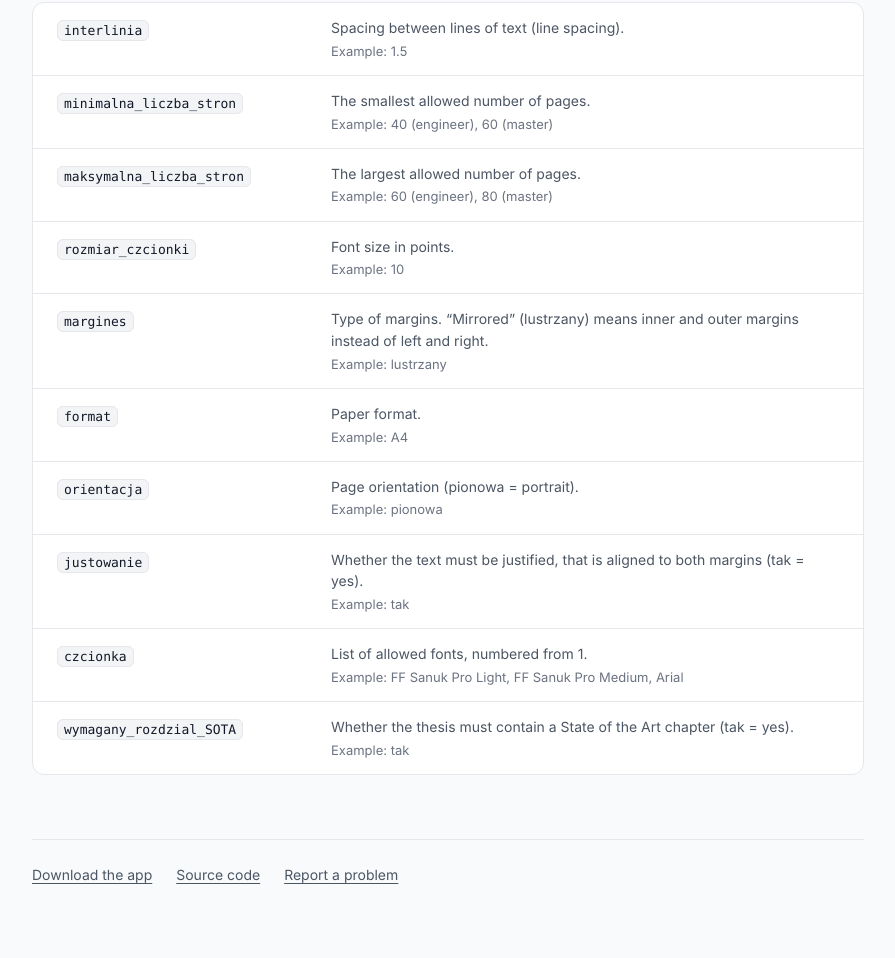
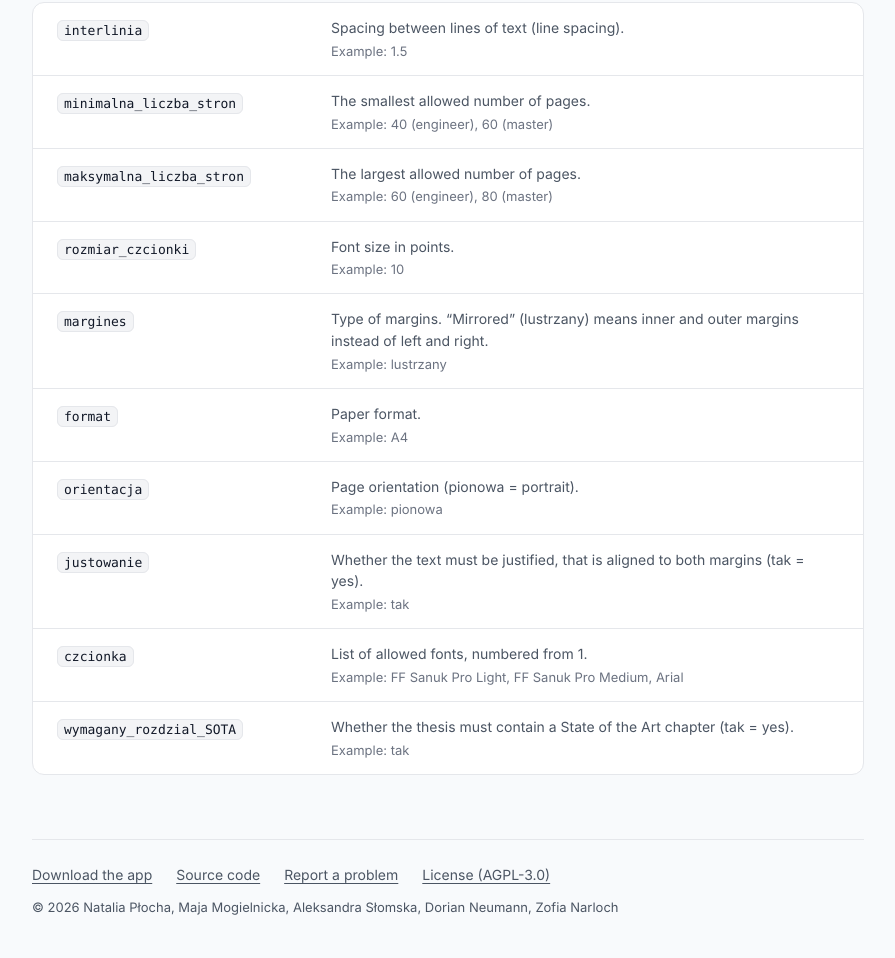
Before and after one commit to PDF-Diploma-Checker/diploma-checker-download, a plain HTML site: page wymagania.html in a window 1280 px wide. Shown: the part 1167-2125 px from the top of the page, without its empty margins (192-1087 px from the left). Before the commit the page ends 2092 px from the top, so only its background shows below. Drawn offline with Linux system fonts and the light colour scheme.

Commit message:
Link the AGPL-3.0 license and name the authors in the site footer

```diff
--- a/assets/app.js
+++ b/assets/app.js
@@ -45,6 +45,7 @@ const TEXT = {
     all_title: "Wszystkie wersje",
     repo: "Kod źródłowy",
     issues: "Zgłoś problem",
+    license: "Licencja (AGPL-3.0)",
     download: "Pobierz",
     soon: "Wkrótce",
     unavailable: "Niedostępna",
@@ -102,6 +103,7 @@ const TEXT = {
     all_title: "All versions",
     repo: "Source code",
     issues: "Report a problem",
+    license: "License (AGPL-3.0)",
     download: "Download",
     soon: "Coming soon",
     unavailable: "Unavailable",
--- a/assets/requirements.js
+++ b/assets/requirements.js
@@ -41,6 +41,7 @@ const TEXT = {
     example: "Przykład",
     repo: "Kod źródłowy",
     issues: "Zgłoś problem",
+    license: "Licencja (AGPL-3.0)",
   },
   en: {
     title: "Formatting requirements | DiplomaChecker",
@@ -79,6 +80,7 @@ const TEXT = {
     example: "Example",
     repo: "Source code",
     issues: "Report a problem",
+    license: "License (AGPL-3.0)",
   },
 };
 
--- a/assets/style.css
+++ b/assets/style.css
@@ -164,8 +164,9 @@ code { padding: 2px 6px; font: 400 13.5px/1.4 ui-monospace, "SF Mono", "Cascadia
 
 /* footer */
 .site-footer { margin-top: 64px; padding-bottom: 40px; font-size: 14px; }
-.footer-inner { display: flex; gap: 24px; padding-top: 24px; border-top: 1px solid var(--border); }
+.footer-inner { display: flex; flex-wrap: wrap; gap: 8px 24px; padding-top: 24px; border-top: 1px solid var(--border); }
 .site-footer a { color: var(--text-3); }
+.footer-legal { margin: 12px 0 0; color: var(--text-3); font-size: 13px; }
 .site-footer a:hover { color: var(--text); }
 
 /* narrow screens */
--- a/wymagania.html
+++ b/wymagania.html
@@ -76,7 +76,9 @@
       <a href="./" data-i18n="back_footer">Pobierz aplikację</a>
       <a href="https://github.com/PDF-Diploma-Checker/app" data-i18n="repo">Kod źródłowy</a>
       <a href="https://github.com/PDF-Diploma-Checker/app/issues" data-i18n="issues">Zgłoś problem</a>
+      <a href="LICENSE.txt" data-i18n="license">Licencja (AGPL-3.0)</a>
     </div>
+    <p class="footer-legal">© 2026 Natalia Płocha, Maja Mogielnicka, Aleksandra Słomska, Dorian Neumann, Zofia Narloch</p>
   </footer>
 </body>
 </html>
```
Also changed, not shown: index.html (+2 -0 lines), LICENSE.txt (added).
